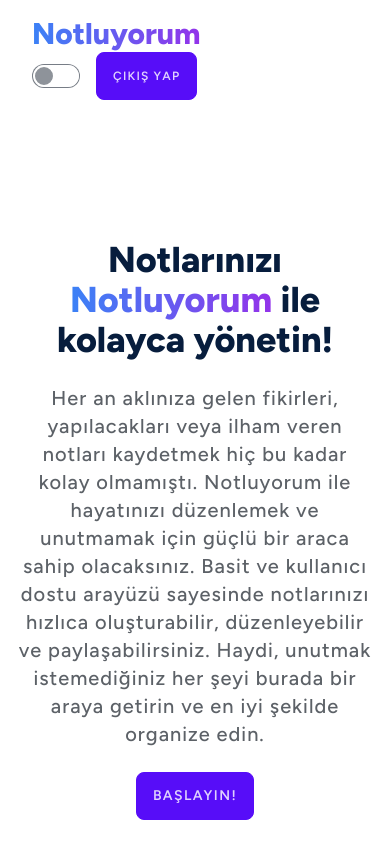
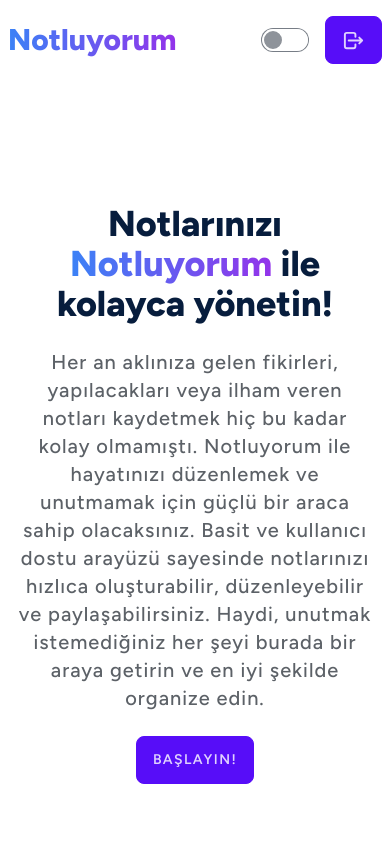
Before and after one commit to nesathanozturk/notluyorum, a Next.js app: page / in a window 390 px wide. Shown: the top 844 px of the page. Built offline with nearby package versions, Linux system fonts and the light colour scheme.

Commit message:
feat: create use-window-size hook

```diff
--- /dev/null
+++ b/src/hooks/use-window-size.tsx
@@ -0,0 +1,32 @@
+"use client";
+
+import { useState, useEffect } from "react";
+
+import { IWindowSize } from "@/types";
+
+const useWindowSize = (): IWindowSize => {
+  const [windowSize, setWindowSize] = useState<IWindowSize>({
+    width: 0,
+    height: 0,
+  });
+
+  useEffect(() => {
+    const handleResize = () => {
+      setWindowSize({
+        width: window.innerWidth,
+        height: window.innerHeight,
+      });
+    };
+
+    window.addEventListener("resize", handleResize);
+    handleResize();
+
+    return () => {
+      window.removeEventListener("resize", handleResize);
+    };
+  }, []);
+
+  return windowSize;
+};
+
+export default useWindowSize;
--- a/src/layouts/header/index.tsx
+++ b/src/layouts/header/index.tsx
@@ -1,9 +1,17 @@
+"use client";
+
+import { TbLogout } from "react-icons/tb";
+
 import Toggle from "@/components/toggle";
 
+import useWindowSize from "@/hooks/use-window-size";
+
 const Header = () => {
+  const { width } = useWindowSize();
+
   return (
     <header className="navbar pt-4">
-      <nav className="container mx-auto px-6 justify-between flex-wrap">
+      <nav className="container mx-auto md:px-6 justify-between flex-wrap">
         <h1
           title="Notluyorum"
           className="text-3xl md:text-4xl font-extrabold text-transparent bg-gradient-to-r from-blue-500 to-purple-600 bg-clip-text cursor-pointer"
@@ -13,7 +21,7 @@ const Header = () => {
         <div className="flex items-center space-x-4">
           <Toggle />
           <button className="btn btn-primary tracking-widest text-xs md:text-sm">
-            Çıkış Yap
+            {width > 480 ? "Çıkış Yap" : <TbLogout size={23} />}
           </button>
         </div>
       </nav>
--- a/src/types/index.ts
+++ b/src/types/index.ts
@@ -28,3 +28,8 @@ export interface ITheme {
   theme: boolean;
   handleThemeChange: () => void;
 }
+
+export interface IWindowSize {
+  width: number;
+  height: number;
+}
```
Also changed, not shown: src/hooks/use-event-listener.tsx (added).
